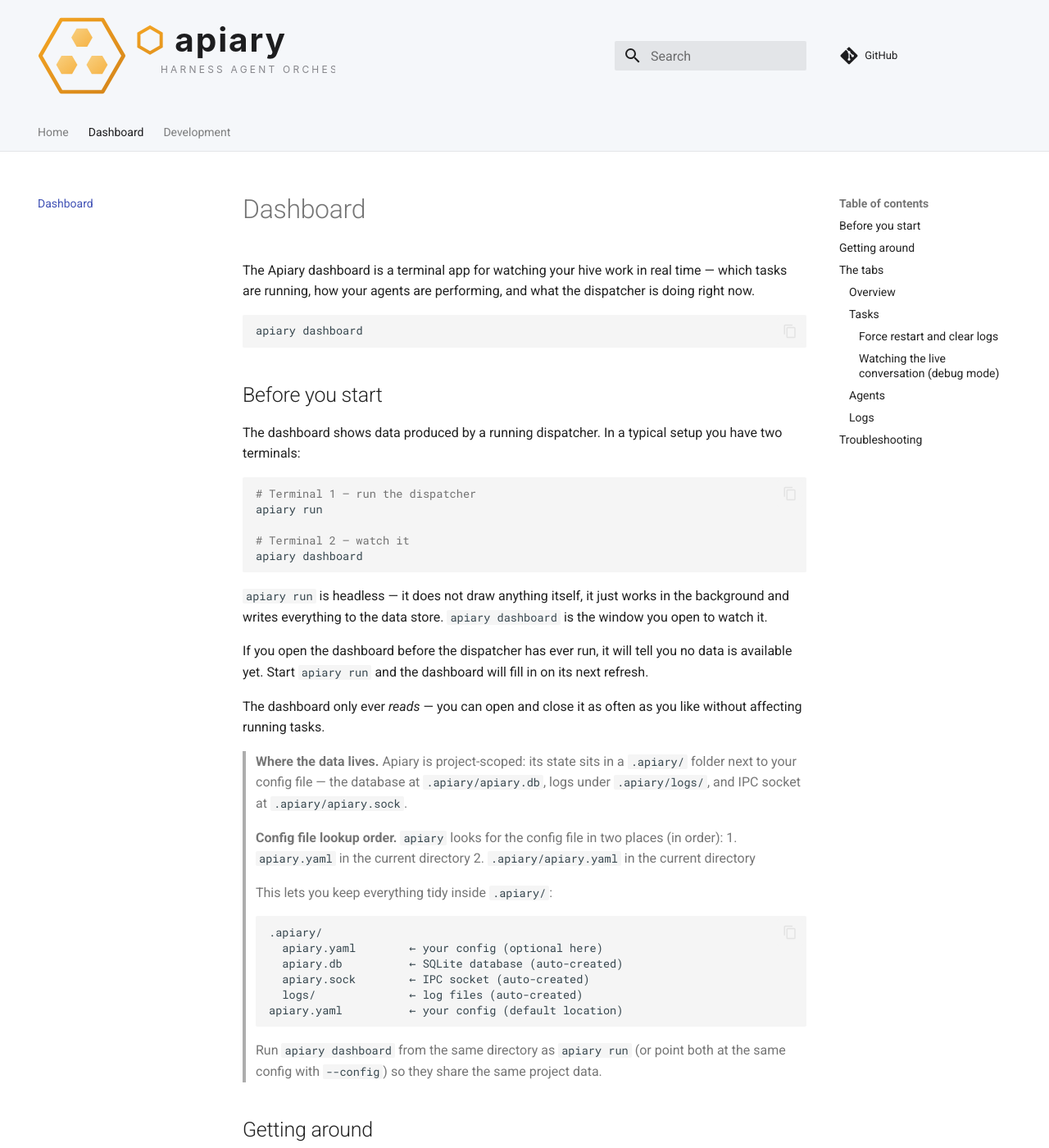
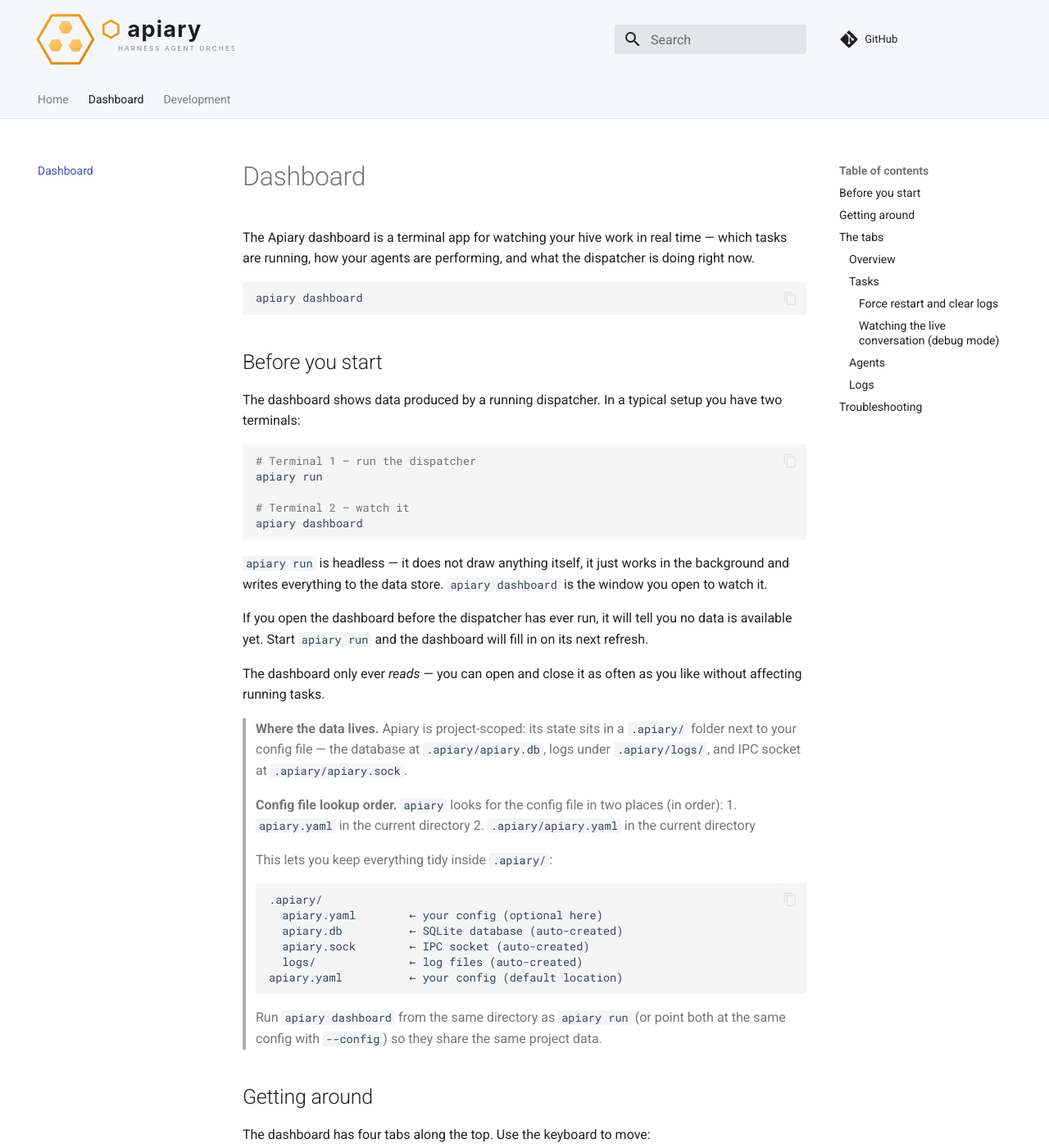
Before and after one commit to orlandoburli/apiary, an MkDocs documentation site: the page built from docs/dashboard.md, in a window 1280 px wide and 1400 px high. Shown: the whole window at 82% size. Built offline with MkDocs 1.6.1 and Material for MkDocs 9.7.7, drawn with Linux system fonts in a browser that asks for light colours; comment, search, counter and statistics services are not loaded.

Commit message:
fix(docs): logo 4rem

```diff
--- a/docs/stylesheets/extra.css
+++ b/docs/stylesheets/extra.css
@@ -4,7 +4,7 @@
 }
 .md-header__button.md-logo img,
 .md-header__button.md-logo svg {
-  height: 6rem;
+  height: 4rem;
   width: auto;
 }
 
```
